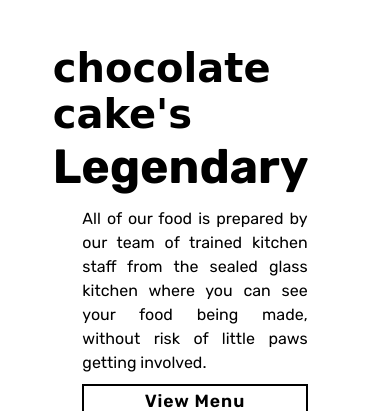
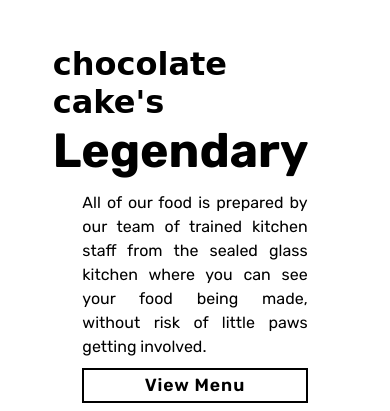
Before and after one commit to miteshp98/Chocolate_Cake, a plain HTML site: page index.html in a window 390 px wide. Shown: the top 411 px of the page. Drawn offline with Linux system fonts and the light colour scheme; a web font is replaced by a local one.

Commit message:
Changed H1 Size

```diff
--- a/src/style.css
+++ b/src/style.css
@@ -16,7 +16,6 @@ section {
 }
 
 .main-container {
-  /* width: 80%; */
   margin: 0 auto;
   display: flex;
   flex-direction: row;
@@ -60,10 +59,10 @@ button {
   margin: 1% 12%;
   font-size: 1.1em;
   font-weight: 600;
-  background-color: white;
   border: 2.5px solid black;
   cursor: pointer;
   letter-spacing: 1px;
+  background-color: white;
   color: black;
 }
 
@@ -88,6 +87,9 @@ img {
     align-content: center;
   }
 
+  h1 {
+    font-size: 2em;
+  }
   h2 {
     font-size: 3em;
   }
```
